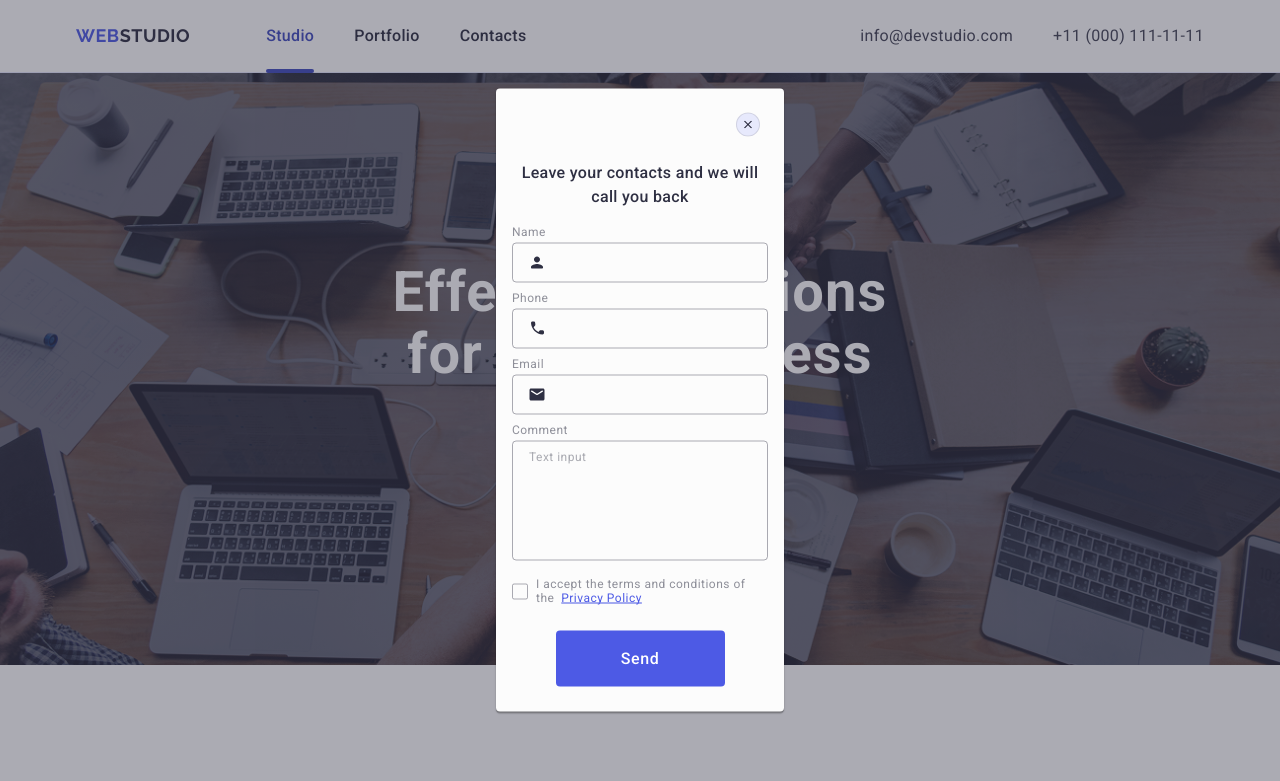
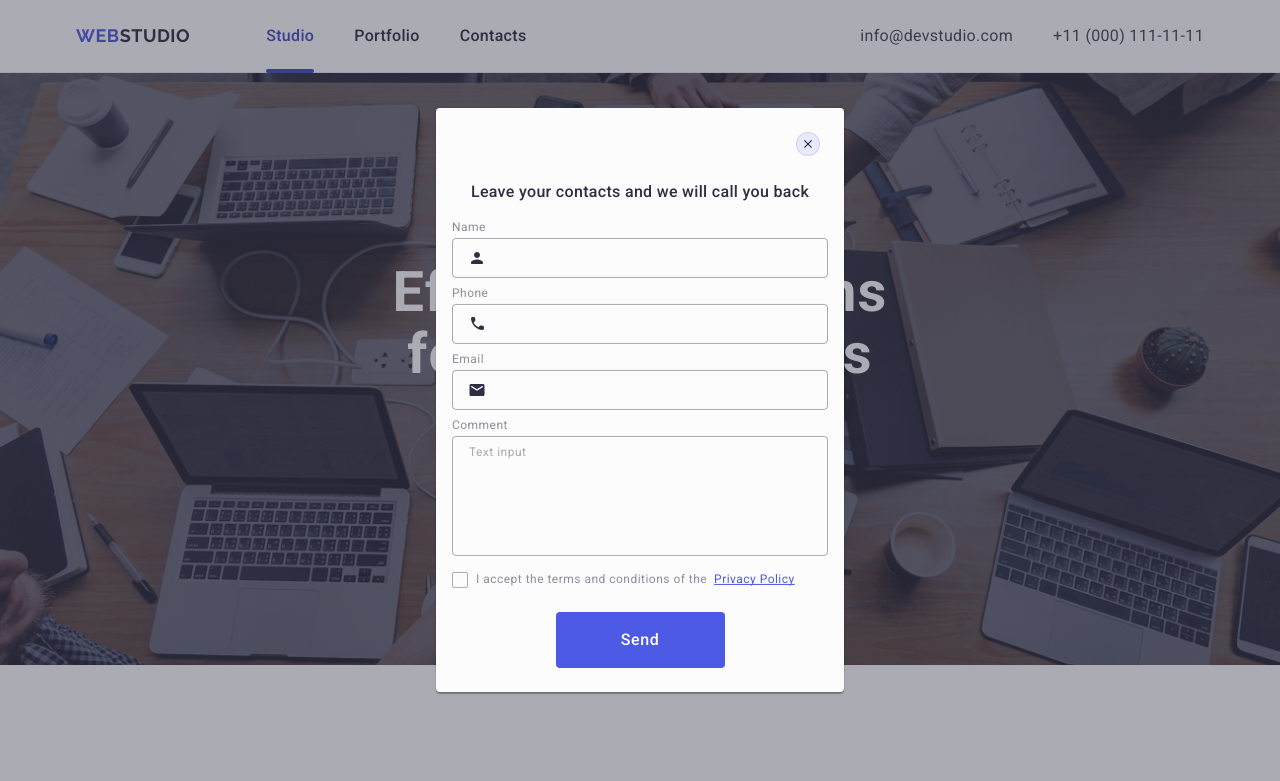
Before and after one commit to abrosenkov/goit-markup-hw-06, a plain HTML site: page index.html in a window 1280 px wide. Both pictures are taken after a click on the button "Order Service". Shown: the top 781 px of the page. Drawn offline with nearby package versions, Linux system fonts and the light colour scheme.

Commit message:
change images

```diff
--- a/css/styles.css
+++ b/css/styles.css
@@ -408,7 +408,7 @@ button {
       rgba(46, 47, 66, 0.7),
       rgba(46, 47, 66, 0.7)
     ),
-    url("../images/hero-bg-mob.jpg");
+    url("../images/hero-background/hero-bg-mob.jpg");
   background-position: center;
   background-size: cover;
 }
@@ -419,7 +419,7 @@ button {
         rgba(46, 47, 66, 0.7),
         rgba(46, 47, 66, 0.7)
       ),
-      url("../images/hero-bg-mob@2x.jpg");
+      url("../images/hero-background/hero-bg-mob@2x.jpg");
   }
 }
 
@@ -471,7 +471,7 @@ button {
       rgba(46, 47, 66, 0.7),
       rgba(46, 47, 66, 0.7)
     ),
-    url("../images/hero-bg-tab.jpg");
+    url("../images/hero-background/hero-bg-tab.jpg");
 }
 
   @media (min-resolution: 2x) {
@@ -480,7 +480,7 @@ button {
           rgba(46, 47, 66, 0.7),
           rgba(46, 47, 66, 0.7)
         ),
-        url("../images/hero-bg-tab@2x.jpg");
+        url("../images/hero-background/hero-bg-tab@2x.jpg");
     }
   }
 
@@ -500,7 +500,7 @@ button {
         rgba(46, 47, 66, 0.7),
         rgba(46, 47, 66, 0.7)
       ),
-      url("../images/hero-bg-desck.jpg");
+      url("../images/hero-background/hero-bg-desck.jpg");
   }
 
   @media (min-resolution: 2x) {
@@ -509,7 +509,7 @@ button {
           rgba(46, 47, 66, 0.7),
           rgba(46, 47, 66, 0.7)
         ),
-        url("../images/hero-bg-desck@2x.jpg");
+        url("../images/hero-background/hero-bg-desck@2x.jpg");
     }
   }
 }
@@ -1228,3 +1228,11 @@ button {
   text-decoration-skip-ink: none;
   color: #4d5ae5;
 }
+
+@media screen and (min-width: 768px) {
+
+.modal {
+    width: 408px;
+    min-height: 584px;
+  }
+}
```
Also changed, not shown: images/burger.svg (deleted), images/hero-background/hero-bg-desck.jpg (added), images/hero-background/hero-bg-desck@2x.jpg (added), images/hero-background/hero-bg-mob.jpg (added), images/hero-background/hero-bg-mob@2x.jpg (added), images/hero-background/hero-bg-tab.jpg (added), images/hero-background/hero-bg-tab@2x.jpg (added), images/hero-bg-desck.jpg (deleted), images/hero-bg-mob.jpg (deleted), images/hero-bg-mob@2x.jpg (deleted), images/hero-bg-tab.jpg (deleted), 2 other files.
